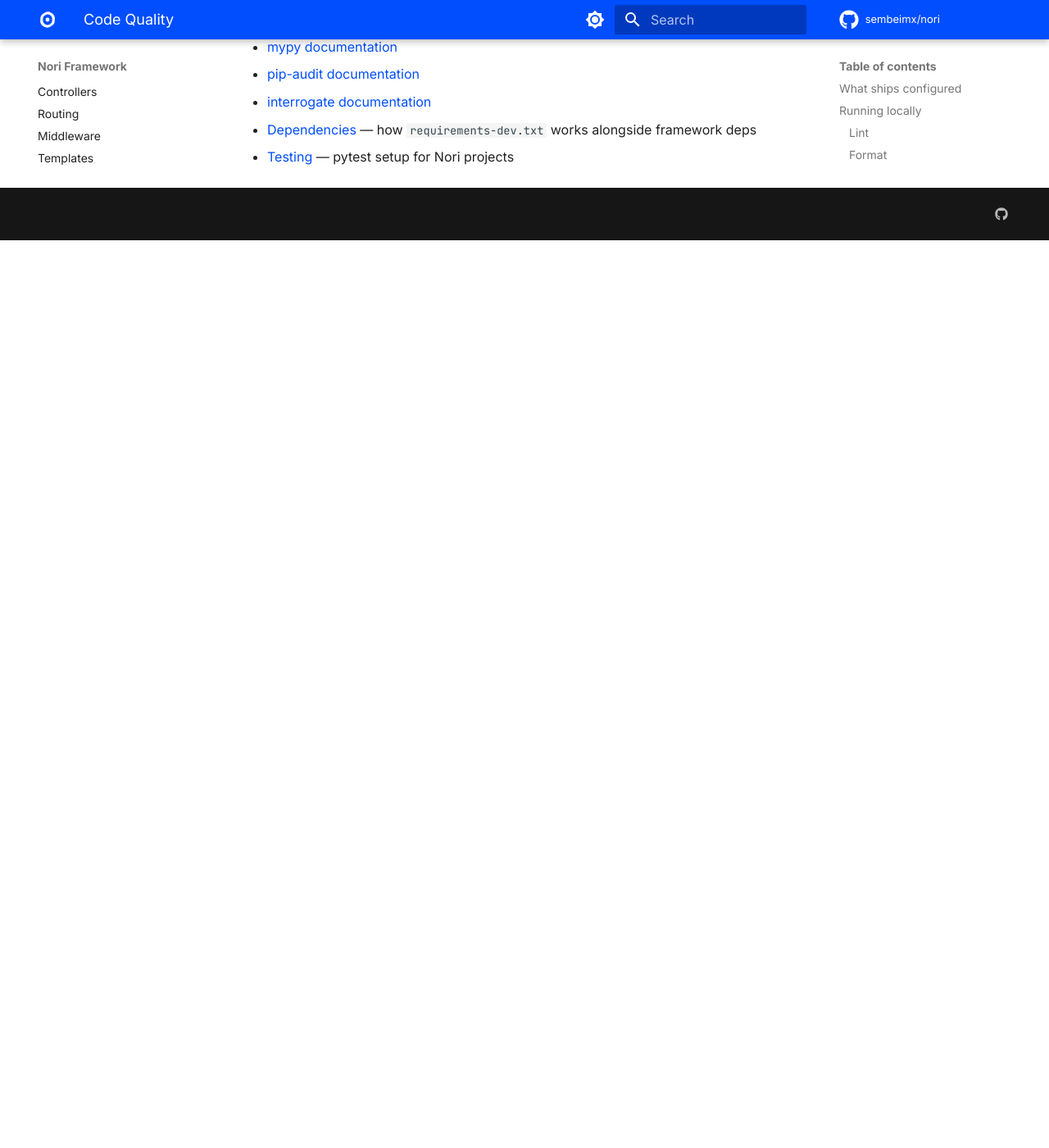
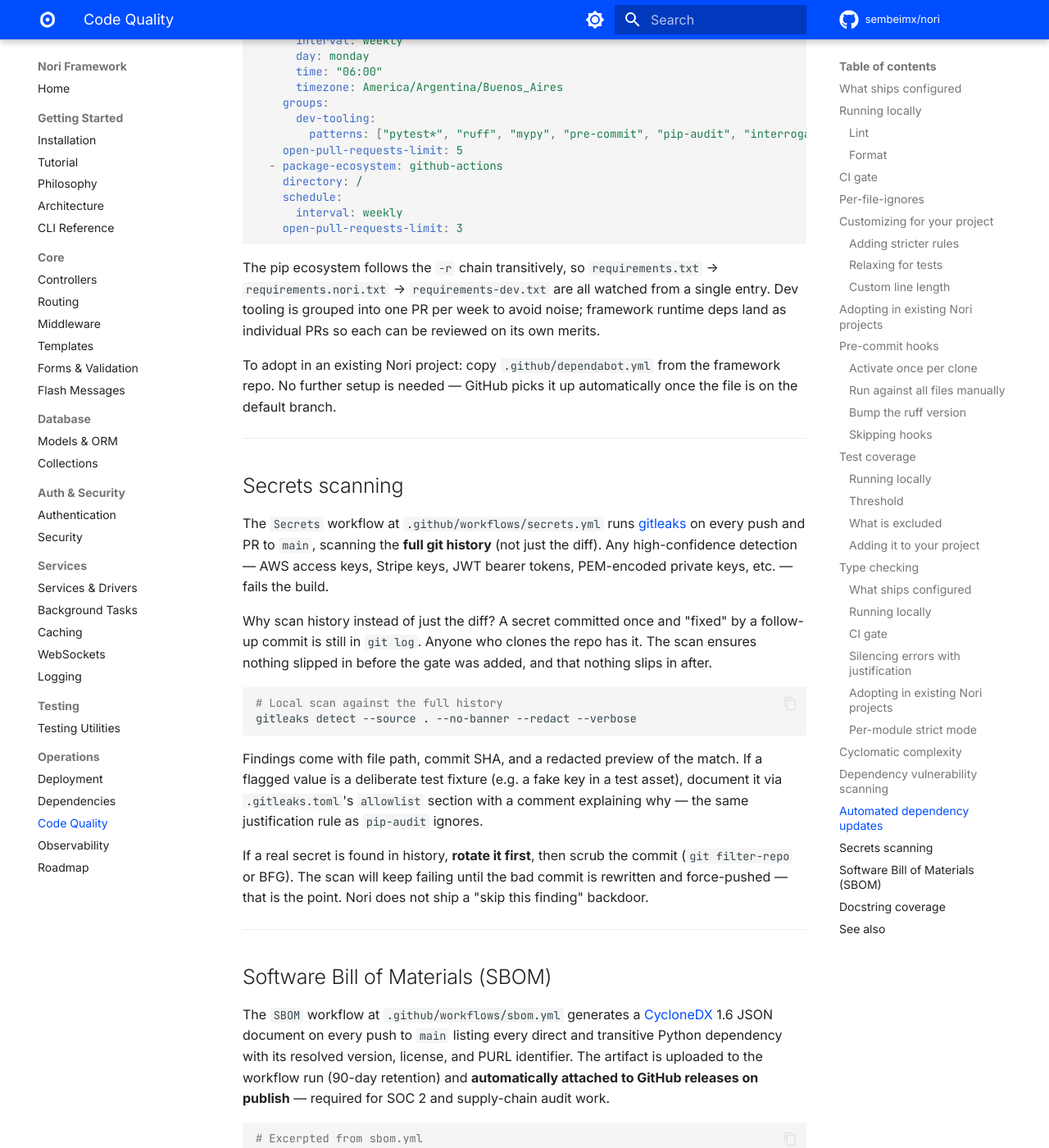
Before and after one commit to sembeimx/nori, an MkDocs documentation site: the page built from docs/code_quality.md, in a window 1280 px wide and 1400 px high, scrolled down 10628 px. Shown: the whole window at 82% size. Built offline with MkDocs 1.6.1 and Material for MkDocs 9.7.7, drawn with Linux system fonts in a browser that asks for light colours; comment, search, counter and statistics services are not loaded; the version menu is left out; before the commit the page ends 10921 px from its top, so only the background shows below that; some of the changed text lies outside the part shown.

Commit message:
docs(quality): document mypy per-module strict + supply-chain gates
Backfills four sections that were live in CI but never made it to docs:

- **mypy per-module strict** (replaced the generic "Stricter modes"
  subsection). Now shows the actual override targeting auth.security,
  auth.login_guard, and http.validation, with the rationale for
  per-module vs global strict and a "how to add a new strict module"
  recipe.

- **Automated dependency updates (Dependabot)**. Documents the shipped
  .github/dependabot.yml — pip + github-actions ecosystems, weekly
  schedule, dev-tooling group, transitive -r chain. Pairs with the
  pre-existing pip-audit section as the active half of the loop.

- **Secrets scanning (gitleaks)**. Documents .github/workflows/secrets.yml
  scanning the full git history, the rotate-then-scrub remediation
  protocol, and why we don't ship a "skip this finding" backdoor.

- **Software Bill of Materials (SBOM)**. Documents the CycloneDX 1.6
  generation in .github/workflows/sbom.yml — clean virtualenv from
  requirements.nori.txt only, --output-reproducible for byte-stable
  diffs, auto-attach to GitHub releases.

"See also" now links the upstream docs for each (gitleaks, Dependabot,
CycloneDX) alongside the existing references.

No code changes — pure documentation backfill closing the gap between
shipped CI gates (Q5/v1.12.1/v1.13.0/v1.14.0) and the user-facing
quality reference.

````diff
--- a/docs/code_quality.md
+++ b/docs/code_quality.md
@@ -316,27 +316,40 @@
 4. Run `mypy` — read the report, fix or silence each error.
 5. Optionally, copy `.github/workflows/typecheck.yml` to gate future PRs.
 
-### Stricter modes
+### Per-module strict mode
 
-The defaults are pragmatic. To tighten:
+The framework ships gradual mode globally and applies `--strict`-equivalent flags **per-module** to a small set of high-stakes surfaces — modules where a type bug has security or correctness consequences. The current strict list lives in `pyproject.toml`:
 
 ```toml
-[tool.mypy]
-# ... existing config ...
-disallow_untyped_defs = true       # require every function to have signature annotations
-disallow_incomplete_defs = true    # require all params if any param is annotated
-warn_return_any = true             # flag functions that return Any when a real type is declared
-strict_equality = true             # x == y where x and y can never be equal is suspicious
+[[tool.mypy.overrides]]
+module = [
+    "core.auth.security",      # PBKDF2 hashing, token generation
+    "core.auth.login_guard",   # rate-limited login + lockout
+    "core.http.validation",    # the input gate
+]
+disallow_untyped_defs = true
+disallow_incomplete_defs = true
+check_untyped_defs = true
+no_implicit_optional = true
+warn_return_any = true
 ```
 
-Or all-in:
+Why per-module instead of global strict? Most of `core/` is correctly typed in gradual mode and converting wholesale would generate noise without finding bugs. Strict mode is reserved for modules where an unannotated function is a real risk — auth (anything that touches credentials, sessions, or tokens) and validation (the trust boundary between user input and the rest of the framework).
+
+**Adding a new strict module** is one entry in the override list:
+
+1. Add the dotted module path to the `module = [...]` array.
+2. Run `mypy` and triage the new errors — annotate signatures, return types, optional dereferences.
+3. Land the change in the same release (don't ship a half-strict module).
+
+**Going fully strict**, if your project warrants it:
 
 ```toml
 [tool.mypy]
 strict = true
 ```
 
-Run `mypy` after each tightening to triage the new errors. Loosen per-module with `[[tool.mypy.overrides]]` blocks where strict mode doesn't fit (e.g. tests, migration scripts).
+Loosen per-module with `[[tool.mypy.overrides]]` blocks where strict mode doesn't fit (e.g. tests, migration scripts, modules wrapping un-typed third-party libs).
 
 ---
 
@@ -374,6 +387,83 @@
 
 ---
 
+## Automated dependency updates
+
+`pip-audit` is the **passive** half of dependency hygiene — it fails the build when a CVE lands on a pinned version. The **active** half is [Dependabot](https://docs.github.com/en/code-security/dependabot), which opens the PR that fixes it. Together they close the loop.
+
+The framework ships a `.github/dependabot.yml` configured for two ecosystems:
+
+```yaml
+version: 2
+updates:
+  - package-ecosystem: pip
+    directory: /
+    schedule:
+      interval: weekly
+      day: monday
+      time: "06:00"
+      timezone: America/Argentina/Buenos_Aires
+    groups:
+      dev-tooling:
+        patterns: ["pytest*", "ruff", "mypy", "pre-commit", "pip-audit", "interrogate", "filelock", "hypothesis"]
+    open-pull-requests-limit: 5
+  - package-ecosystem: github-actions
+    directory: /
+    schedule:
+      interval: weekly
+    open-pull-requests-limit: 3
+```
+
+The pip ecosystem follows the `-r` chain transitively, so `requirements.txt` → `requirements.nori.txt` → `requirements-dev.txt` are all watched from a single entry. Dev tooling is grouped into one PR per week to avoid noise; framework runtime deps land as individual PRs so each can be reviewed on its own merits.
+
+To adopt in an existing Nori project: copy `.github/dependabot.yml` from the framework repo. No further setup is needed — GitHub picks it up automatically once the file is on the default branch.
+
+---
+
+## Secrets scanning
+
+The `Secrets` workflow at `.github/workflows/secrets.yml` runs [gitleaks](https://github.com/gitleaks/gitleaks) on every push and PR to `main`, scanning the **full git history** (not just the diff). Any high-confidence detection — AWS access keys, Stripe keys, JWT bearer tokens, PEM-encoded private keys, etc. — fails the build.
+
+Why scan history instead of just the diff? A secret committed once and "fixed" by a follow-up commit is still in `git log`. Anyone who clones the repo has it. The scan ensures nothing slipped in before the gate was added, and that nothing slips in after.
+
+```bash
+# Local scan against the full history
+gitleaks detect --source . --no-banner --redact --verbose
+```
+
+Findings come with file path, commit SHA, and a redacted preview of the match. If a flagged value is a deliberate test fixture (e.g. a fake key in a test asset), document it via `.gitleaks.toml`'s `allowlist` section with a comment explaining why — the same justification rule as `pip-audit` ignores.
+
+If a real secret is found in history, **rotate it first**, then scrub the commit (`git filter-repo` or BFG). The scan will keep failing until the bad commit is rewritten and force-pushed — that is the point. Nori does not ship a "skip this finding" backdoor.
+
+---
+
+## Software Bill of Materials (SBOM)
+
+The `SBOM` workflow at `.github/workflows/sbom.yml` generates a [CycloneDX](https://cyclonedx.org/) 1.6 JSON document on every push to `main` listing every direct and transitive Python dependency with its resolved version, license, and PURL identifier. The artifact is uploaded to the workflow run (90-day retention) and **automatically attached to GitHub releases on publish** — required for SOC 2 and supply-chain audit work.
+
+```yaml
+# Excerpted from sbom.yml
+- run: python -m venv sbom-env
+- run: sbom-env/bin/pip install -r requirements.nori.txt
+- run: sbom-env/bin/pip install cyclonedx-bom
+- run: sbom-env/bin/cyclonedx-py environment sbom-env --output-format json --output-reproducible -o sbom.json
+```
+
+Two design choices worth noting:
+
+- **Clean virtualenv.** The SBOM is built from `requirements.nori.txt` only — no dev tooling, no `cyclonedx-bom` itself. The output reflects what a user installs in production, not what a contributor has on their dev box.
+- **`--output-reproducible`.** Re-running the workflow against the same lockstep produces a byte-identical JSON file (modulo the per-build `serialNumber` UUID). Diff-based change detection in supply-chain tooling becomes trivial: any non-UUID byte change means a dependency moved.
+
+For local generation:
+
+```bash
+python -m venv .sbom-env
+.sbom-env/bin/pip install -r requirements.nori.txt cyclonedx-bom
+.sbom-env/bin/cyclonedx-py environment .sbom-env --output-format json -o sbom.json
+```
+
+---
+
 ## Docstring coverage
 
 The `Docstrings` workflow at `.github/workflows/docstrings.yml` enforces a minimum docstring coverage via [interrogate](https://github.com/econchick/interrogate). The v1.10.7 incident — 17 module docstrings silently lost when `from __future__ import annotations` was placed before the docstring — is exactly the kind of regression this gate prevents.
@@ -407,5 +497,8 @@
 - [mypy documentation](https://mypy.readthedocs.io/)
 - [pip-audit documentation](https://pypi.org/project/pip-audit/)
 - [interrogate documentation](https://interrogate.readthedocs.io/)
+- [gitleaks documentation](https://github.com/gitleaks/gitleaks)
+- [Dependabot documentation](https://docs.github.com/en/code-security/dependabot)
+- [CycloneDX SBOM specification](https://cyclonedx.org/)
 - [Dependencies](dependencies.md) — how `requirements-dev.txt` works alongside framework deps
-- [Testing](testing.md) — pytest setup for Nori projects
+- [Testing](testing.md) — pytest setup for Nori projects, including property-based tests
````
